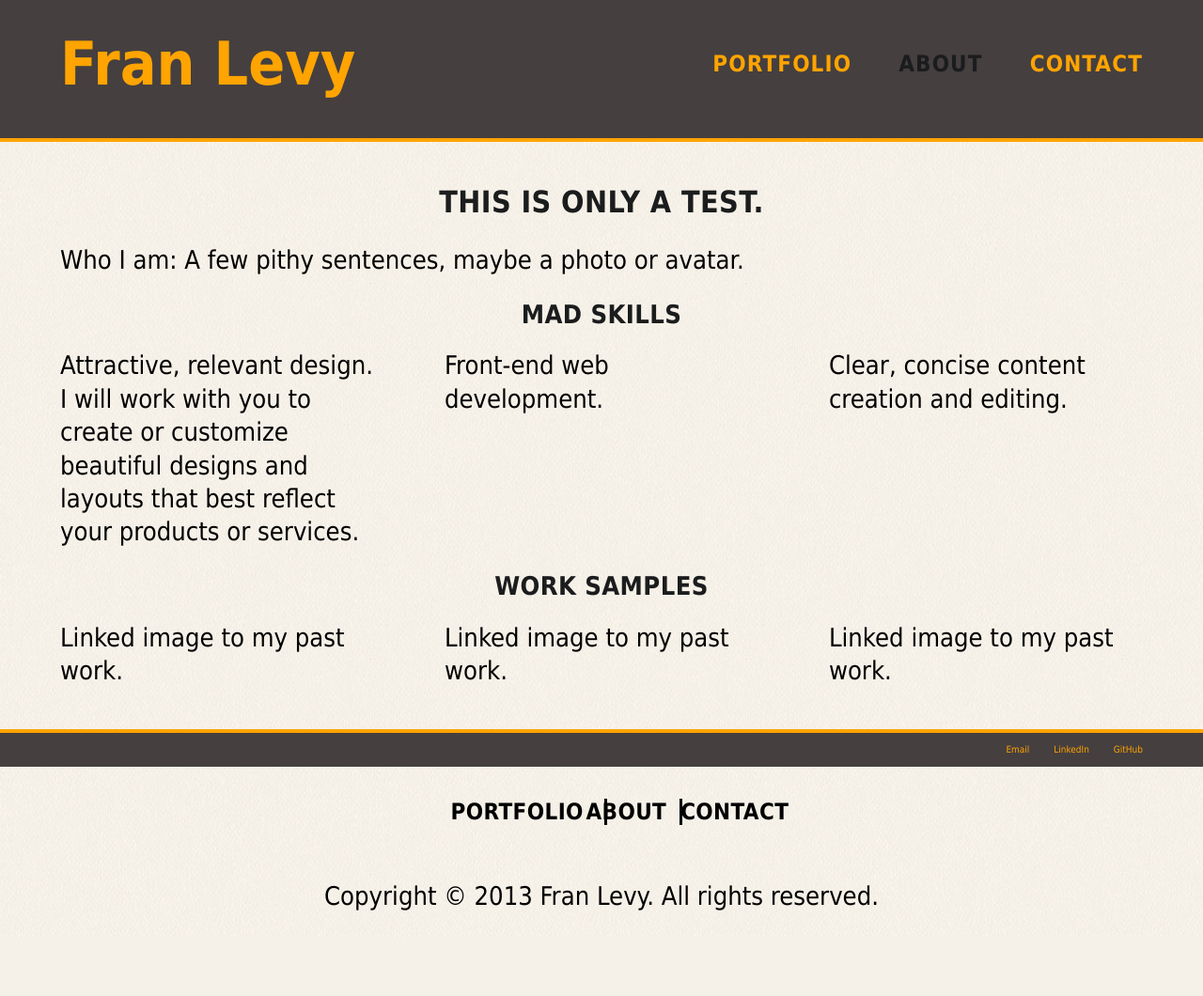
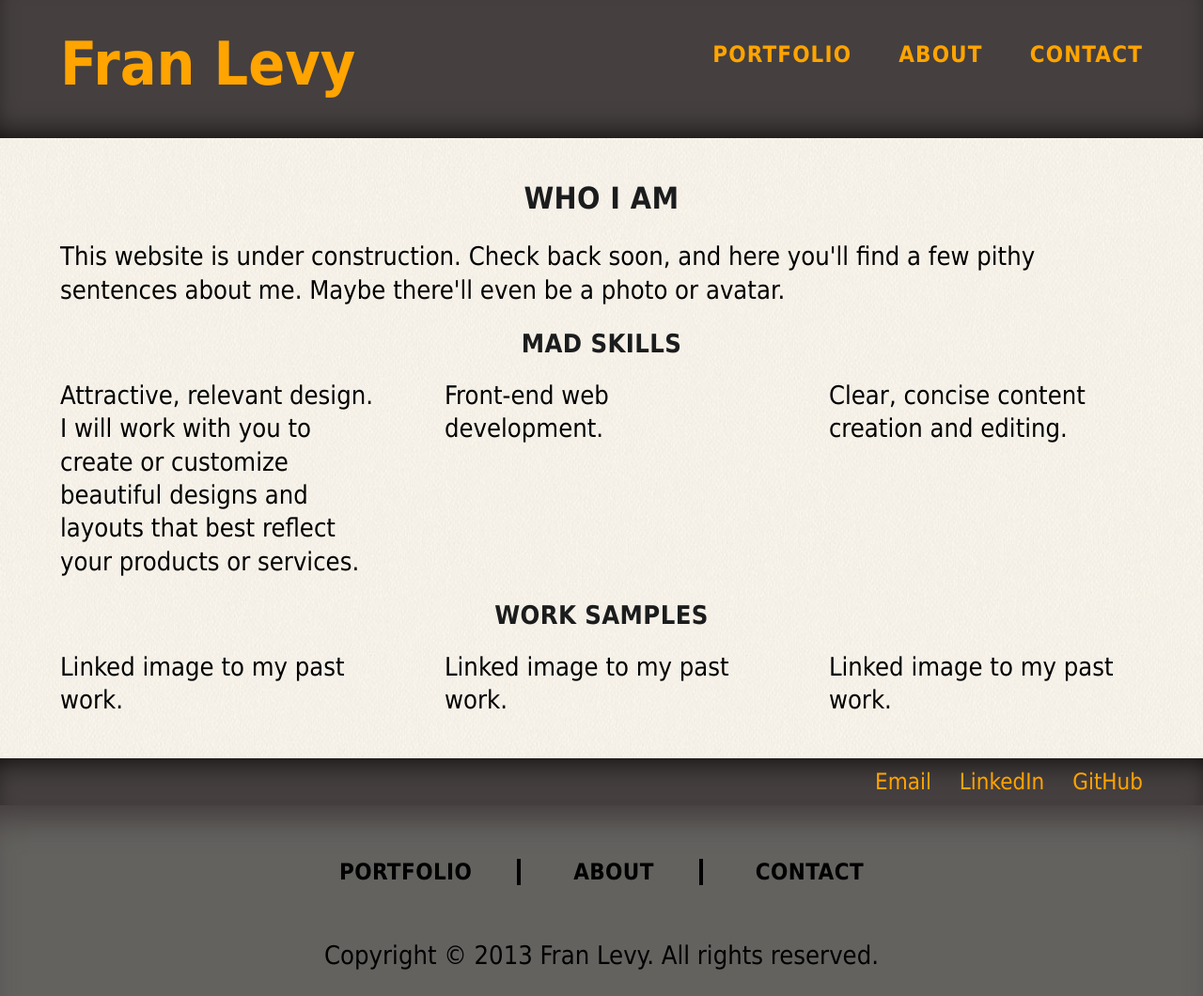
Before and after one commit to franlevy/franlevy, a PHP site: page / in a window 1280 px wide. Shown: the whole page at 94% size. Before the commit the page ends 969 px from the top, so only its background shows below. Run offline with PHP 8.4, Linux system fonts and the light colour scheme; some libraries are stand-ins or nearby versions.

Commit message:
Added box shadows to header and a couple of footer elements.

```diff
--- a/includes/footer.php
+++ b/includes/footer.php
@@ -15,6 +15,7 @@
           </ul>
         </div>
       </div>
+      <div class='site-copy-wrap'>
         <div class='site-map'>
           <div class='container'>
             <ul>
@@ -35,6 +36,7 @@
             Copyright &copy; 2013 Fran Levy. All rights reserved.
           </p>
         </div>
+      </div>
     </footer>
   </body>
 </html>
--- a/includes/header.php
+++ b/includes/header.php
@@ -28,8 +28,7 @@
                 <a href='#'>Portfolio</a>
               </li>
               <li>
-                <a href='#'></a>
-                About
+                <a href='#'>About</a>
               </li>
               <li>
                 <a href='#'>Contact</a>
--- a/index.php
+++ b/index.php
@@ -3,10 +3,10 @@
 <section>
   <div class='container'>
     <h2>
-      This is only a test.
+      Who I Am
     </h2>
     <p>
-      Who I am: A few pithy sentences, maybe a photo or avatar.
+      This website is under construction. Check back soon, and here you'll find a few pithy sentences about me. Maybe there'll even be a photo or avatar.
     </p>
     <article>
       <h3>
--- a/javascript/script.js
+++ b/javascript/script.js
@@ -13,10 +13,10 @@ $(document).ready(function() {
     function myWinWidth() {
         var winWidth = $(window).width();
         console.log(winWidth);
-            if(winWidth > 65){
+            if(winWidth > 650){
                 $("#mainmenu").show();
             }
-            if(winWidth < 65){
+            if(winWidth < 650){
                 $("#mainmenu").hide();
             }
         return false;
--- a/stylesheets/global.css
+++ b/stylesheets/global.css
@@ -107,6 +107,9 @@ body {
 /*** HEADER *** */
 header {
   background-color: #453f3f;
+  -webkit-box-shadow: inset 0 -1rem 2rem -1rem black;
+  -moz-box-shadow: inset 0 -1rem 2rem -1rem black;
+  box-shadow: inset 0 -1rem 2rem -1rem black;
   width: 100%;
   overflow: overlay; }
 
@@ -142,6 +145,9 @@ nav {
   clear: both;
   float: left;
   text-align: left;
+  -webkit-box-sizing: border-box;
+  -moz-box-sizing: border-box;
+  box-sizing: border-box;
   width: 100%;
   background-color: #453f3f;
   font-weight: bold;
@@ -172,8 +178,6 @@ nav {
 /* MAIN CONTENT */
 section {
   width: 100%;
-  border-top: 0.25rem solid #ffa400;
-  border-bottom: 0.25rem solid #ffa400;
   padding-top: 1.5%;
   padding-bottom: 2.5%;
   background-image: url("../images/background/basecamp-whiter.png");
@@ -193,17 +197,25 @@ article {
 /*** FOOTER *** */
 footer {
   text-align: center;
-  background-image: url("../images/background/basecamp-whiter.png");
-  background-position: top left;
-  background-repeat: repeat; }
+  background-color: #63625f; }
+  footer .site-copy-wrap {
+    padding: 0;
+    -webkit-box-shadow: inset 0rem 2rem 2rem -1rem #453f3f;
+    -moz-box-shadow: inset 0rem 2rem 2rem -1rem #453f3f;
+    box-shadow: inset 0rem 2rem 2rem -1rem #453f3f; }
 
 .social-media {
   padding: 5% inherit;
-  background-color: #453f3f; }
+  background-color: #453f3f;
+  -webkit-box-shadow: inset 0 1rem 2rem -1rem black;
+  -moz-box-shadow: inset 0 1rem 2rem -1rem black;
+  box-shadow: inset 0 1rem 2rem -1rem black;
+  font-size: 1.5rem; }
   .social-media li {
     padding-left: 2%; }
 
 .site-map {
+  padding-top: 3%;
   padding-bottom: 5%;
   font-weight: bold;
   font-size: 1.5rem;
@@ -245,13 +253,19 @@ footer {
     text-align: right;
     padding: 2% inherit; }
 
+  .site-copy-wrap {
+    -webkit-box-shadow: inset 0rem 2rem 2rem -1rem #453f3f;
+    -moz-box-shadow: inset 0rem 2rem 2rem -1rem #453f3f;
+    box-shadow: inset 0rem 2rem 2rem -1rem #453f3f; }
+
   .site-map {
+    padding-top: 3%;
     padding-bottom: 2%; }
 
   .copyright {
     padding-bottom: 2%; } }
 /* Screen widths 650px and greater */
-@media screen and (min-width: 65rem) {
+@media screen and (min-width: 650px) {
   /* general layout */
   .container {
     padding: 1.5% 5%; }
@@ -305,6 +330,11 @@ footer {
   /* navigation */
   nav {
     padding-top: 1.9%; } }
+/* Screen widths 800px and greater */
+@media screen and (min-width: 1000px) {
+  /* navigation */
+  nav {
+    padding-top: 1%; } }
 /* General media queries */
 @viewport {
   width: extend-to-zoom;
--- a/stylesheets/sass/base/_mediaquery.sass
+++ b/stylesheets/sass/base/_mediaquery.sass
@@ -1,7 +1,7 @@
 /**** MEDIA QUERIES ****/
 
 /* Screen widths 500px and greater */
-@media screen and (min-width: 50rem)
+@media screen and (min-width: 500px)
     /* general layout */
     .container
         padding: 2% 5%
@@ -20,16 +20,21 @@
         text-align: right
         padding: 2% inherit
 
+    .site-copy-wrap
+        +shadow(inset 0rem 2rem 2rem -1rem $social-bg)
+
     .site-map
         padding:
+            top: 3%
             bottom: 2%
+
     .copyright
         padding:
             bottom: 2%
 
 
 /* Screen widths 650px and greater */
-@media screen and (min-width: 65rem)
+@media screen and (min-width: 650px)
     /* general layout */
     .container
         padding: 1.5% 5%
@@ -81,14 +86,37 @@
         &:nth-child(3n+1)
             padding-right: 0%
 
+    /* footer */
+    .site-map
+        li
+            display: inline-block
+
+            &:last-child a
+                border: none
+
+        a:link, a:visited, a:hover, a:active, a:focus
+            padding: 0 3rem
+            border-right:
+                style: solid
+                color: $black
+            border-right-width: 0.25rem
+
+
 /* Screen widths 800px and greater */
-@media screen and (min-width: 80rem)
+@media screen and (min-width: 800px)
     /* general layout */
     .container
         padding: 1% 5%
     /* navigation */
     nav
         padding-top: 1.9%
+
+
+/* Screen widths 800px and greater */
+@media screen and (min-width: 1000px)
+    /* navigation */
+    nav
+        padding-top: 1%
 
 
 /* General media queries */
--- a/stylesheets/sass/modules/_footer.sass
+++ b/stylesheets/sass/modules/_footer.sass
@@ -2,29 +2,32 @@
 
 footer
     text-align: center
-    +bg-img($content-bg, top left, repeat)
+    background-color: $footer-bg
+
+    .site-copy-wrap
+        padding: 0
+        +shadow(inset 0rem 2rem 2rem -1rem $social-bg)
+
 
 .social-media
     padding: 5% inherit
     background-color: $social-bg
+    +shadow(inset 0 1rem 2rem -1rem $black)
     li
         padding-left: 2%
+    font-size: 1.5rem
 
 .site-map
     padding:
+        top: 3%
         bottom: 5%
     +bold-caps(1.5rem, 1.7, 0.025rem, 1rem)
 
-    li:last-child a
-        border: none
+    li
+        display: block
 
     a:link, a:visited, a:hover, a:active, a:focus
-        padding: 0% 15%
         color: $black
-        border-right:
-            style: solid
-            color: $black
-        border-right-width: 1%
 
 .copyright
     padding:
--- a/stylesheets/sass/modules/_header.sass
+++ b/stylesheets/sass/modules/_header.sass
@@ -2,6 +2,7 @@
 
 header
     background-color: $header-bg
+    +shadow(inset 0 -1rem 2rem -1rem $black)
     width: 100%
     overflow: overlay
 
--- a/stylesheets/sass/modules/_nav.sass
+++ b/stylesheets/sass/modules/_nav.sass
@@ -5,7 +5,7 @@
 .nav-btn
     float: right
     width: 30%
-    padding: auto
+    padding-top: 8%
 
 //
     Three Line Navicon
@@ -31,6 +31,7 @@ nav
     clear: both
     float: left
     text-align: left
+    +box-sizing($box-model)
     width: 100%
     background-color: $nav-bg
     +bold-caps(1.5rem, 1.7, 0.07rem, 0)
--- a/stylesheets/sass/modules/_section.sass
+++ b/stylesheets/sass/modules/_section.sass
@@ -2,9 +2,6 @@
 
 section
     width: 100%
-    border:
-        top: 0.25rem solid $orange
-        bottom: 0.25rem solid $orange
     padding:
         top: 1.5%
         bottom: 2.5%
```
Also changed, not shown: other parts of stylesheets/global.css (+18 -11 lines), 1 other file. Lines whose indentation alone changed are shown as unchanged.
